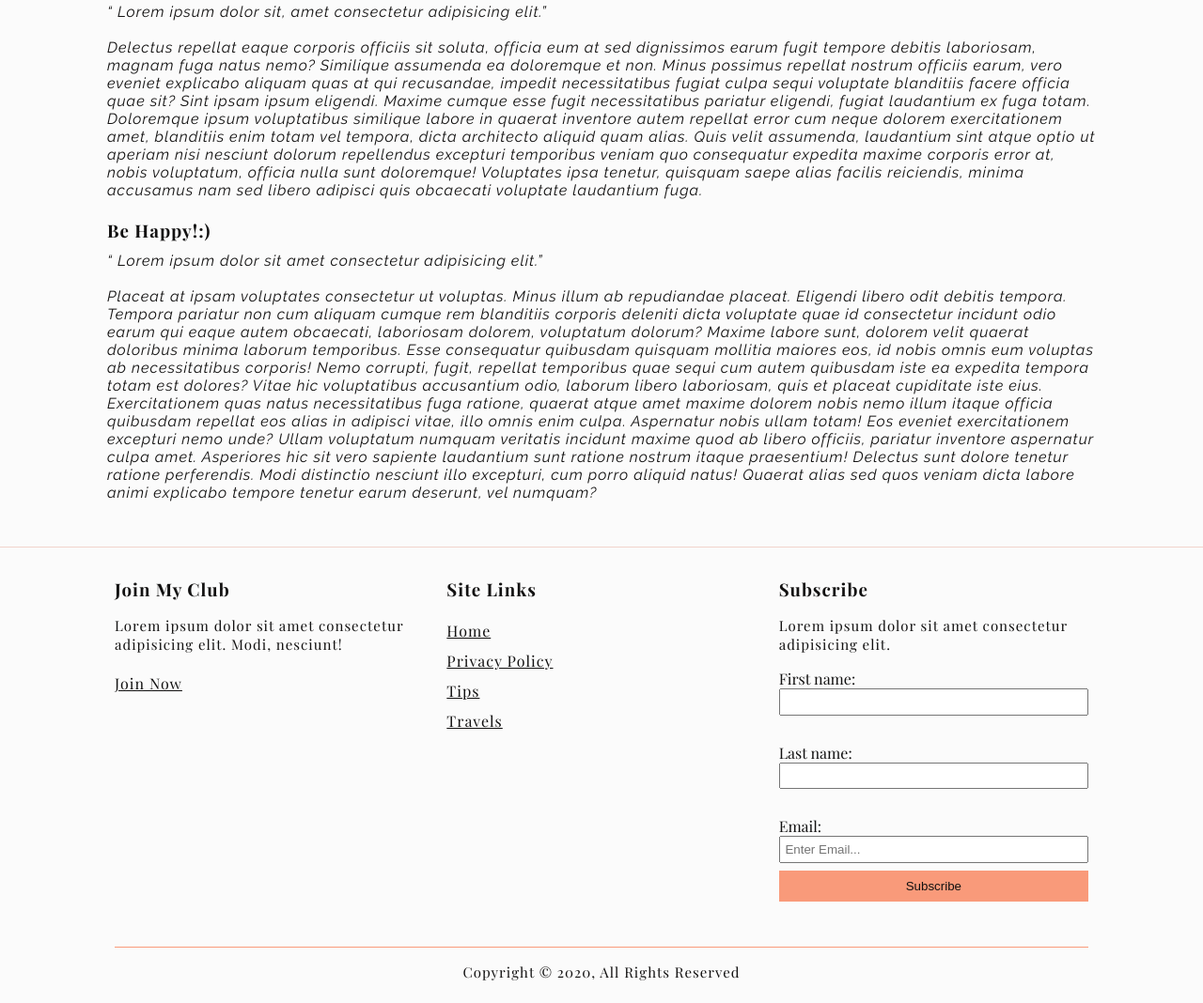
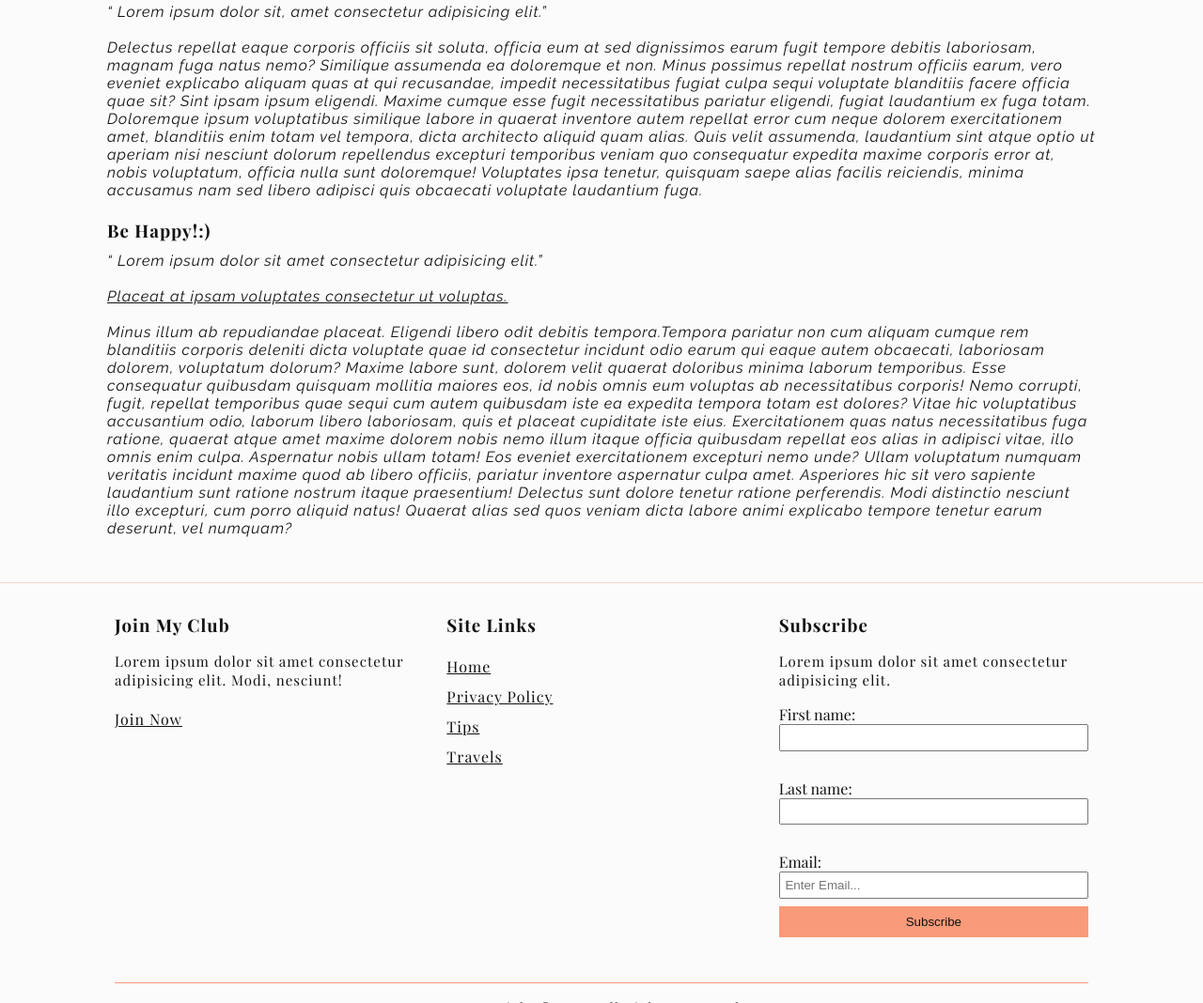
Before and after one commit to Izabela88/Pug-Life-blog, a plain HTML site: page article.html in a window 1280 px wide. Shown: the part 1549-2617 px from the top of the page at 94% size. Drawn offline with nearby package versions, Linux system fonts and the light colour scheme; a web font is replaced by a local one.

Commit message:
Add <u> tag in paragraph.

```diff
--- a/article.html
+++ b/article.html
@@ -124,9 +124,11 @@
               reiciendis, minima accusamus nam sed libero adipisci quis obcaecati voluptate laudantium fuga.</p>
             <br>
             <h3>Be Happy!:)</h3>
-            <p><q> Lorem ipsum dolor sit amet consectetur adipisicing elit.</q> <br><br> Placeat at ipsam voluptates
-              consectetur ut
-              voluptas. Minus illum ab repudiandae placeat. Eligendi libero odit debitis tempora. Tempora pariatur non
+            <p><q> Lorem ipsum dolor sit amet consectetur adipisicing elit.</q> <br><br><u>Placeat at ipsam voluptates
+                consectetur ut
+                voluptas.</u><br><br>Minus illum ab repudiandae placeat. Eligendi libero odit debitis tempora.Tempora
+              pariatur
+              non
               cum
               aliquam cumque rem blanditiis corporis deleniti dicta voluptate quae id consectetur incidunt odio earum
               qui
```
